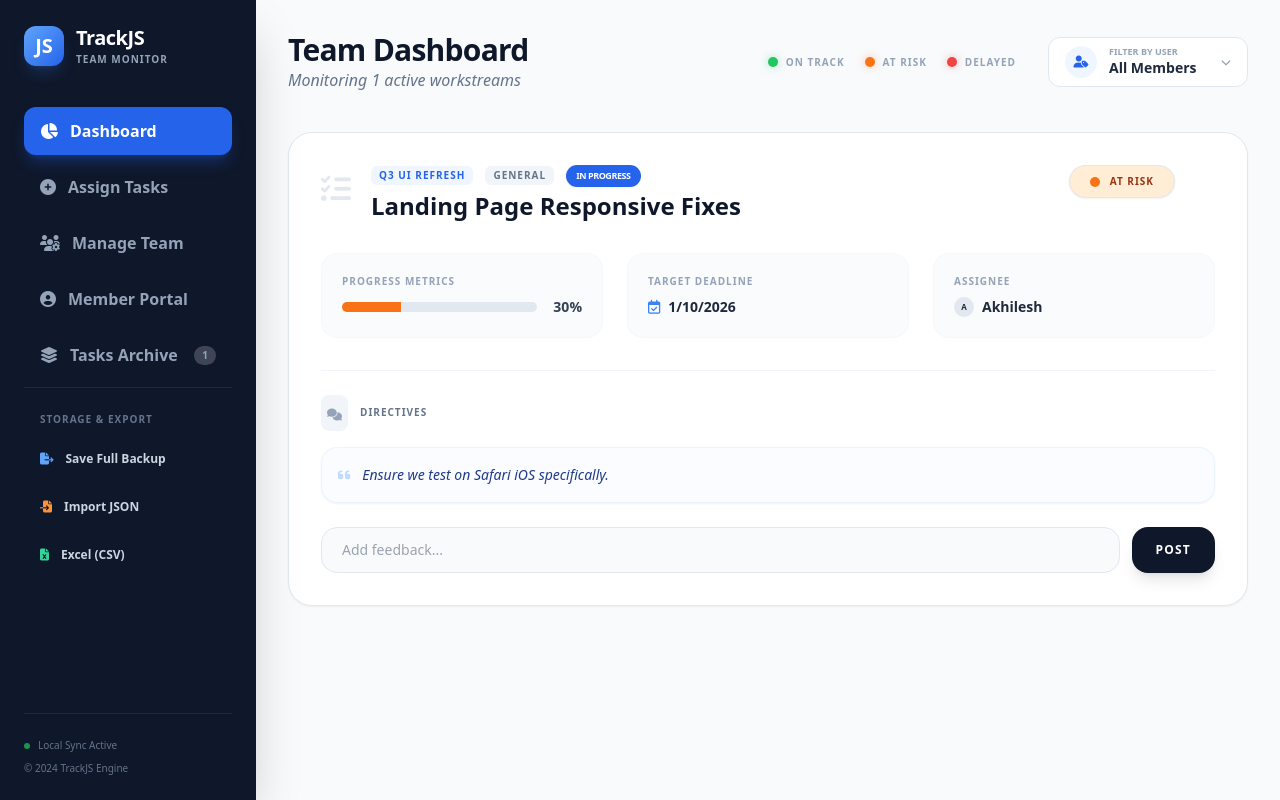
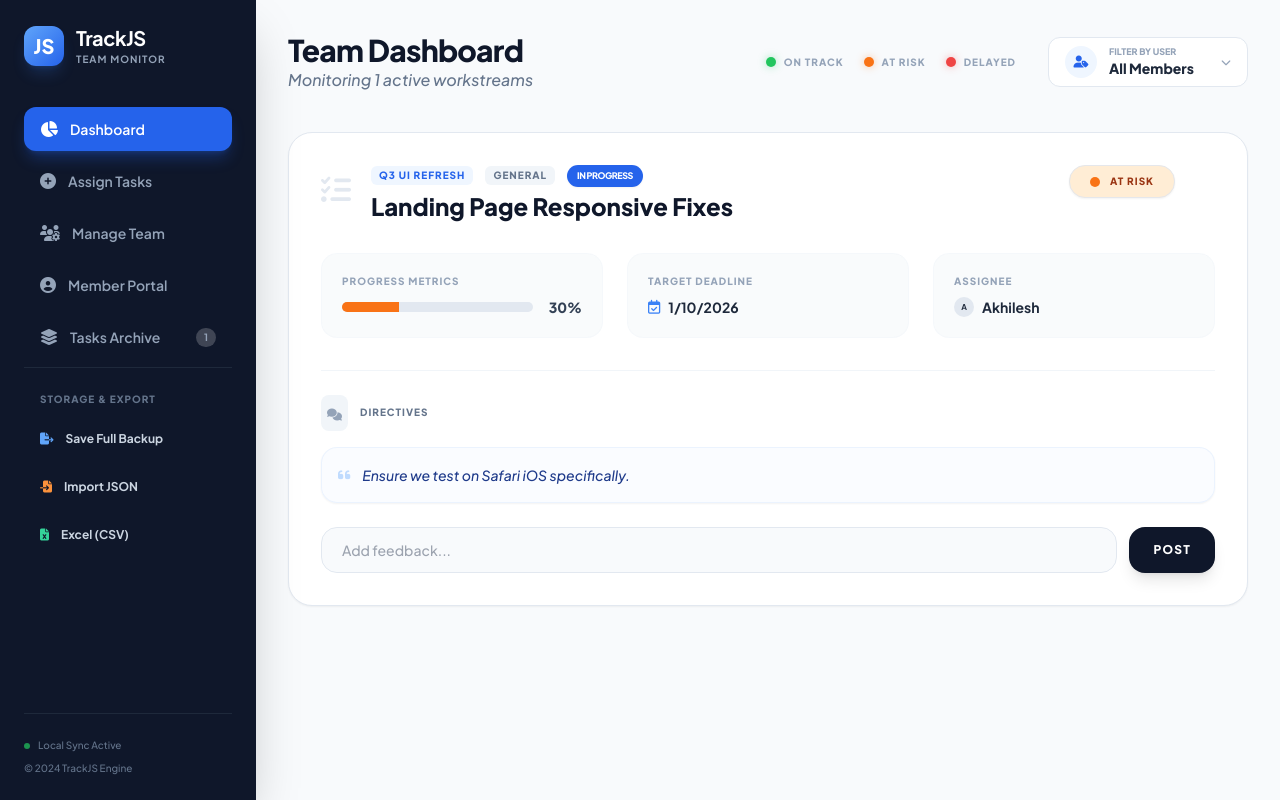
Before and after one commit to chiruvanapalli/Daily-Task-Tool, a React (Vite) app: page / in a window 1280 px wide. Built offline with nearby package versions, Linux system fonts and the light colour scheme.

Commit message:
deploy the changes

```diff
--- a/App.tsx
+++ b/App.tsx
@@ -14,7 +14,6 @@ const INITIAL_TASKS: Task[] = [
     id: 'demo-task-1',
     title: 'Landing Page Responsive Fixes',
     project: 'Q3 UI Refresh',
-    // Added missing required category property
     category: 'General',
     assignee: 'Akhilesh',
     startDate: new Date(Date.now() - 2 * 24 * 60 * 60 * 1000).toISOString().split('T')[0],
@@ -155,7 +154,7 @@ const App: React.FC = () => {
   const activeTasks = tasks.filter(t => t.updates[t.updates.length - 1]?.status !== 'Completed');
 
   return (
-    <div className="flex flex-col md:flex-row min-h-screen bg-gray-50 font-sans text-slate-900">
+    <div className="flex flex-col md:flex-row min-h-screen bg-gray-50 font-sans text-slate-900 antialiased">
       <aside className="w-full md:w-64 bg-slate-900 text-white p-6 flex flex-col shadow-2xl z-20 max-h-screen overflow-y-auto">
         <div className="flex items-center gap-3 mb-10">
           <div className="w-10 h-10 bg-gradient-to-br from-blue-400 to-blue-600 rounded-xl flex items-center justify-center text-xl font-black shadow-lg shadow-blue-500/20">JS</div>
@@ -172,7 +171,7 @@ const App: React.FC = () => {
           >
             <div className="flex items-center gap-3">
               <i className="fa-solid fa-chart-pie"></i>
-              <span className="font-semibold">Dashboard</span>
+              <span className="font-semibold text-sm">Dashboard</span>
             </div>
           </button>
 
@@ -181,7 +180,7 @@ const App: React.FC = () => {
             className={`w-full flex items-center gap-3 px-4 py-3 rounded-xl transition-all duration-200 ${view === 'lead' ? 'bg-blue-600 shadow-lg shadow-blue-600/30 text-white' : 'hover:bg-slate-800 text-slate-400 hover:text-white'}`}
           >
             <i className="fa-solid fa-plus-circle"></i>
-            <span className="font-semibold">Assign Tasks</span>
+            <span className="font-semibold text-sm">Assign Tasks</span>
           </button>
 
           <button
@@ -189,7 +188,7 @@ const App: React.FC = () => {
             className={`w-full flex items-center gap-3 px-4 py-3 rounded-xl transition-all duration-200 ${view === 'team' ? 'bg-blue-600 shadow-lg shadow-blue-600/30 text-white' : 'hover:bg-slate-800 text-slate-400 hover:text-white'}`}
           >
             <i className="fa-solid fa-users-gear"></i>
-            <span className="font-semibold">Manage Team</span>
+            <span className="font-semibold text-sm">Manage Team</span>
           </button>
 
           <button
@@ -197,7 +196,7 @@ const App: React.FC = () => {
             className={`w-full flex items-center gap-3 px-4 py-3 rounded-xl transition-all duration-200 ${view === 'member' ? 'bg-blue-600 shadow-lg shadow-blue-600/30 text-white' : 'hover:bg-slate-800 text-slate-400 hover:text-white'}`}
           >
             <i className="fa-solid fa-user-circle"></i>
-            <span className="font-semibold">Member Portal</span>
+            <span className="font-semibold text-sm">Member Portal</span>
           </button>
 
           <button
@@ -206,7 +205,7 @@ const App: React.FC = () => {
           >
             <div className="flex items-center gap-3">
               <i className="fa-solid fa-layer-group"></i>
-              <span className="font-semibold">Tasks Archive</span>
+              <span className="font-semibold text-sm">Tasks Archive</span>
             </div>
             {tasks.length > 0 && (
               <span className="bg-white/20 text-[10px] font-bold px-2 py-0.5 rounded-full">{tasks.length}</span>
--- a/index.html
+++ b/index.html
@@ -6,6 +6,9 @@
     <meta name="viewport" content="width=device-width, initial-scale=1.0">
     <title>TrackJS - Frontend Task Tracker</title>
     <script src="https://cdn.tailwindcss.com"></script>
+    <link rel="preconnect" href="https://fonts.googleapis.com">
+    <link rel="preconnect" href="https://fonts.gstatic.com" crossorigin>
+    <link href="https://fonts.googleapis.com/css2?family=Plus+Jakarta+Sans:ital,wght@0,200..800;1,200..800&display=swap" rel="stylesheet">
     <link rel="stylesheet" href="https://cdnjs.cloudflare.com/ajax/libs/font-awesome/6.4.0/css/all.min.css">
 <script type="importmap">
 {
@@ -17,8 +20,26 @@
   }
 }
 </script>
+<script>
+    tailwind.config = {
+        theme: {
+            extend: {
+                fontFamily: {
+                    sans: ['"Plus Jakarta Sans"', 'ui-sans-serif', 'system-ui', '-apple-system', 'BlinkMacSystemFont', '"Segoe UI"', 'Roboto', '"Helvetica Neue"', 'Arial', '"Noto Sans"', 'sans-serif'],
+                },
+            }
+        }
+    }
+</script>
+<style>
+    body {
+        font-feature-settings: "cv02", "cv03", "cv04", "ss01";
+        -webkit-font-smoothing: antialiased;
+        -moz-osx-font-smoothing: grayscale;
+    }
+</style>
 </head>
-<body class="bg-gray-50 text-gray-900">
+<body class="bg-gray-50 text-gray-900 font-sans">
     <div id="root"></div>
 </body>
 </html>
```
Also changed, not shown: 2 other files (tests, documents, lock files or other folders).
